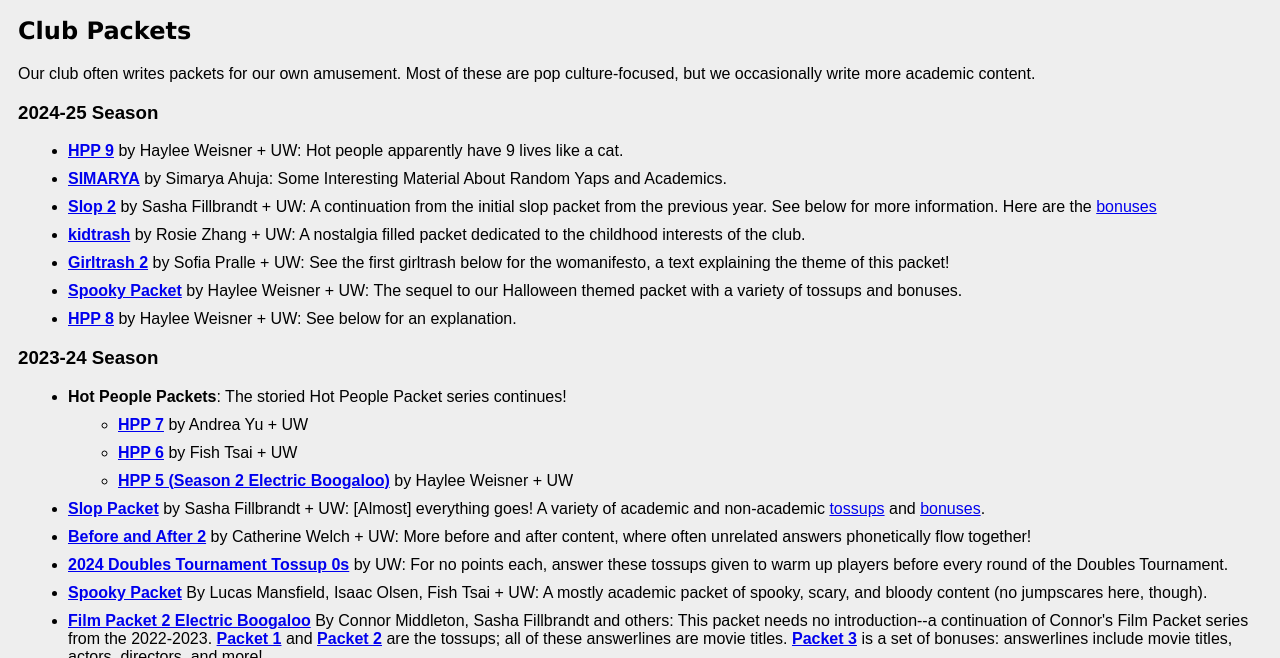
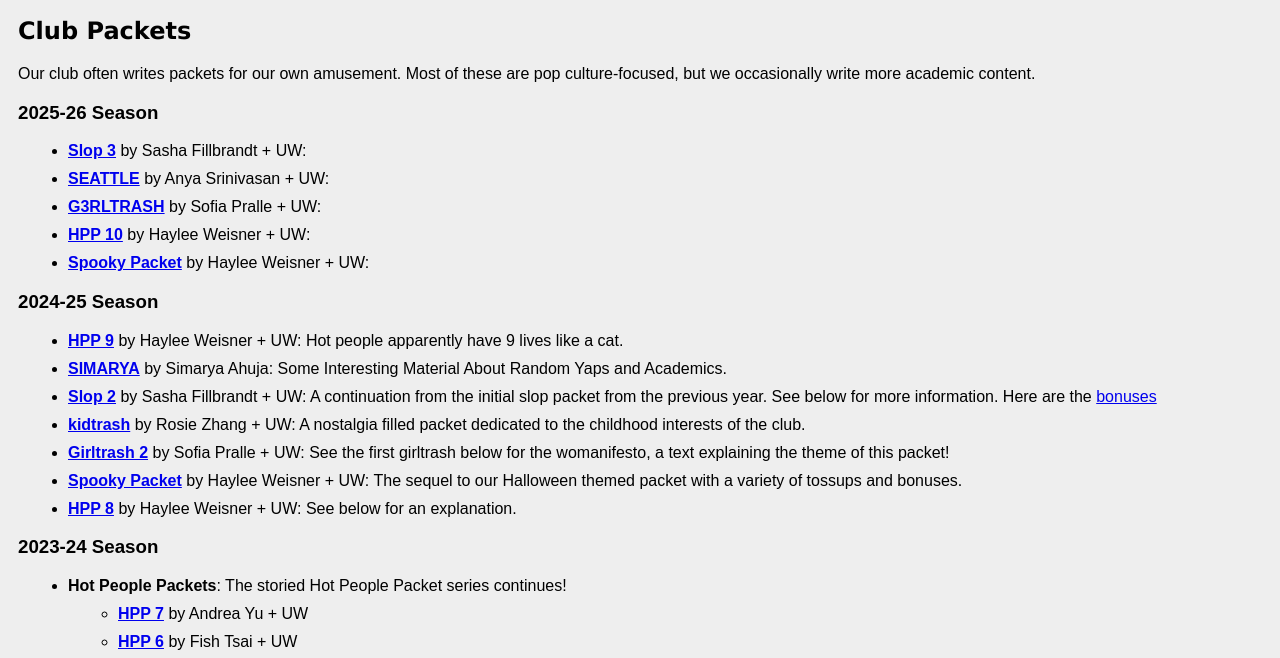
Before and after one commit to quizbowl-uw/website, a plain HTML site: page club-packets.html in a window 1280 px wide. Shown: the part 153-811 px from the top of the page. Drawn offline with Linux system fonts and the light colour scheme.

Commit message:
list of packets

```diff
--- a/club-packets.html
+++ b/club-packets.html
@@ -29,6 +29,15 @@
 
   <h2>Club Packets</h2>
   <p>Our club often writes packets for our own amusement. Most of these are pop culture-focused, but we occasionally write more academic content.</p>
+  <h3>2025-26 Season</h3>
+  <ul>
+    <li><b><a href="./packets/packet.pdf">Slop 3</a></b> by Sasha Fillbrandt + UW:</li>
+    <li><b><a href="./packets/SEATTLE.pdf">SEATTLE</a></b> by Anya Srinivasan + UW:</li>
+    <li><b><a href="./packets/girltrash_3.pdf">G3RLTRASH</a></b> by Sofia Pralle + UW:</li>
+    <li><b><a href="./packets/Hot_People_Packet_10.pdf">HPP 10</a></b> by Haylee Weisner + UW:</li>
+    <li><b><a href="./packets/spooky-packet-25.pdf">Spooky Packet</a></b> by Haylee Weisner + UW:</li>
+
+  </ul>
   <h3>2024-25 Season</h3>
   <ul>
     <li><b><a href="./packets/Hot_People_Packet_9.pdf">HPP 9</a></b> by Haylee Weisner + UW: Hot people apparently have 9 lives like a cat.</li>
```
